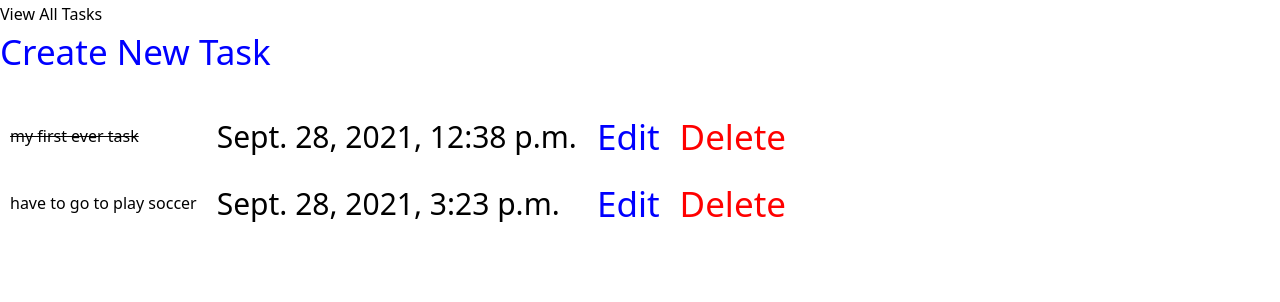
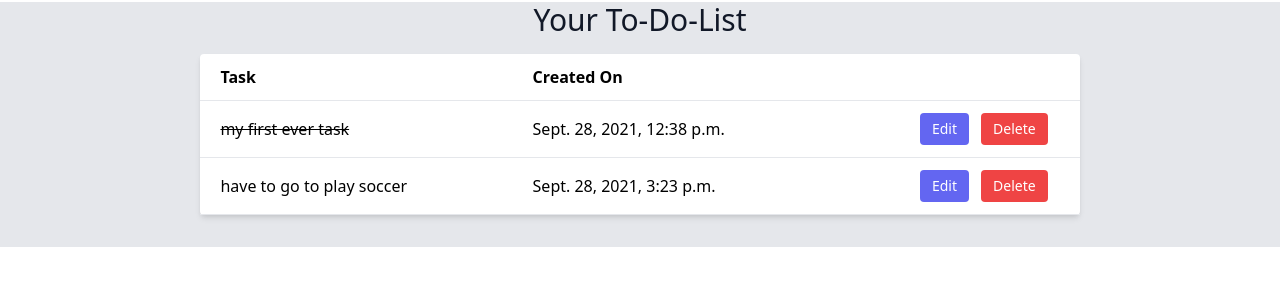
Before and after one commit to danyalbasar/todo_project, a Django app: page /view/ in a window 1280 px wide. Shown: the part 78-380 px from the top of the page. Run offline with Django 3.2, Linux system fonts and the light colour scheme; data comes from the database, SQL or seed files in the repository.

Commit message:
Update view.html

```diff
--- a/todo_app/templates/view.html
+++ b/todo_app/templates/view.html
@@ -3,30 +3,45 @@
 {% block title %} View Page {% endblock %}
 
 {% block content %}
-	<h1>View All Tasks</h1>
-	<a href="{% url 'create' %}" style="color:blue; font-size:35px; text-decoration:none;">Create New Task</a>
-	<br><br>
-	<table border="2">
+
+<div class="text-gray-900 bg-gray-200">
+	<center>
+		<h1 class="text-3xl">
+		            Your To-Do-List
+		</h1>
+	</center>
+
+    <div class="px-3 py-4 flex justify-center">
+        <table class="w-full text-md bg-white shadow-md rounded mb-4" style="width:70%">
+            <tbody>
+                <tr class="border-b">
+                    <th class="text-left p-3 px-5">Task</th>
+                    <th class="text-left p-3 px-5">Created On</th>
+                    <th></th>
+                </tr>
 		{% for v in view_tasks %}
 			{% if v.completed == True %}
-			<tr>
-				<td style="padding:10px;"><strike>{{ v.task }}</strike></td>
-				<td style="padding:10px; font-size:30px;">{{ v.created }}</td>
-				<td style="padding:10px;"><a href="{% url 'edit' id=v.task %}" style="color:blue; text-decoration:none; font-size:35px;">Edit</a></td>
-				<td style="padding:10px;"><a href="{% url 'delete' id=v.task %}" onclick="return confirm('Are you sure you want to delete {{ v.task }}?')" style="color:red; text-decoration:none; font-size:35px;">Delete</a></td>
+				<tr class="border-b hover:bg-orange-100">
+					<td class="p-3 px-5"><strike>{{ v.task }}</strike></td>
+					<td class="p-3 px-5">{{ v.created }}</td>
+					<td class="p-3 px-5 flex justify-end"><button type="button" class="mr-3 text-sm bg-indigo-500 hover:bg-indigo-700 text-white py-15 px-3 rounded focus:outline-none focus:shadow-outline"><a href="{% url 'edit' id=v.task %}">Edit</a></button><button type="button" class="mr-3 text-sm bg-red-500 hover:bg-red-700 text-white py-1.5 px-3 rounded focus:outline-none focus:shadow-outline"><a href="{% url 'delete' id=v.task %}" onclick="return confirm('Are you sure you want to delete {{ v.task }}?')">Delete</a></button></td>
 				</tr>
 			{% else %}
-			<tr>
-				<td style="padding:10px;">{{ v.task }}</td>
-				<td style="padding:10px; font-size:30px;">{{ v.created }}</td>
-				<td style="padding:10px;"><a href="{% url 'edit' id=v.task %}" style="color:blue; text-decoration:none; font-size:35px;">Edit</a></td>
-				<td style="padding:10px;"><a href="{% url 'delete' id=v.task %}" onclick="return confirm('Are you sure you want to delete {{ v.task }}?')" style="color:red; text-decoration:none; font-size:35px;">Delete</a></td>
-			</tr>
+				<tr class="border-b hover:bg-orange-100">
+					<td class="p-3 px-5">{{ v.task }}</td>
+					<td class="p-3 px-5">{{ v.created }}</td>
+					<td class="p-3 px-5 flex justify-end"><button type="button" class="mr-3 text-sm bg-indigo-500 hover:bg-indigo-700 text-white py-15 px-3 rounded focus:outline-none focus:shadow-outline"><a href="{% url 'edit' id=v.task %}">Edit</a></button><button type="button" class="mr-3 text-sm bg-red-500 hover:bg-red-700 text-white py-1.5 px-3 rounded focus:outline-none focus:shadow-outline"><a href="{% url 'delete' id=v.task %}" onclick="return confirm('Are you sure you want to delete {{ v.task }}?')">Delete</a></button></td>				</tr>
 			{% endif %}
 		{% empty %}
-		<tr>
-			<td style="padding:10px">No Tasks Added</td>
+			<tr class="border-b hover:bg-orange-100">
+				<td class="p-3 px-5">No tasks added</td>
+				<td class="p-3 px-5"></td>
+				<td class="p-3 px-5 flex justify-end">&emsp;&emsp;</td>
 			</tr>
 		{% endfor %}
+            </tbody>
         </table>
+    </div>
+</div>
+
 {% endblock %}
```
Lines whose indentation alone changed are shown as unchanged.
